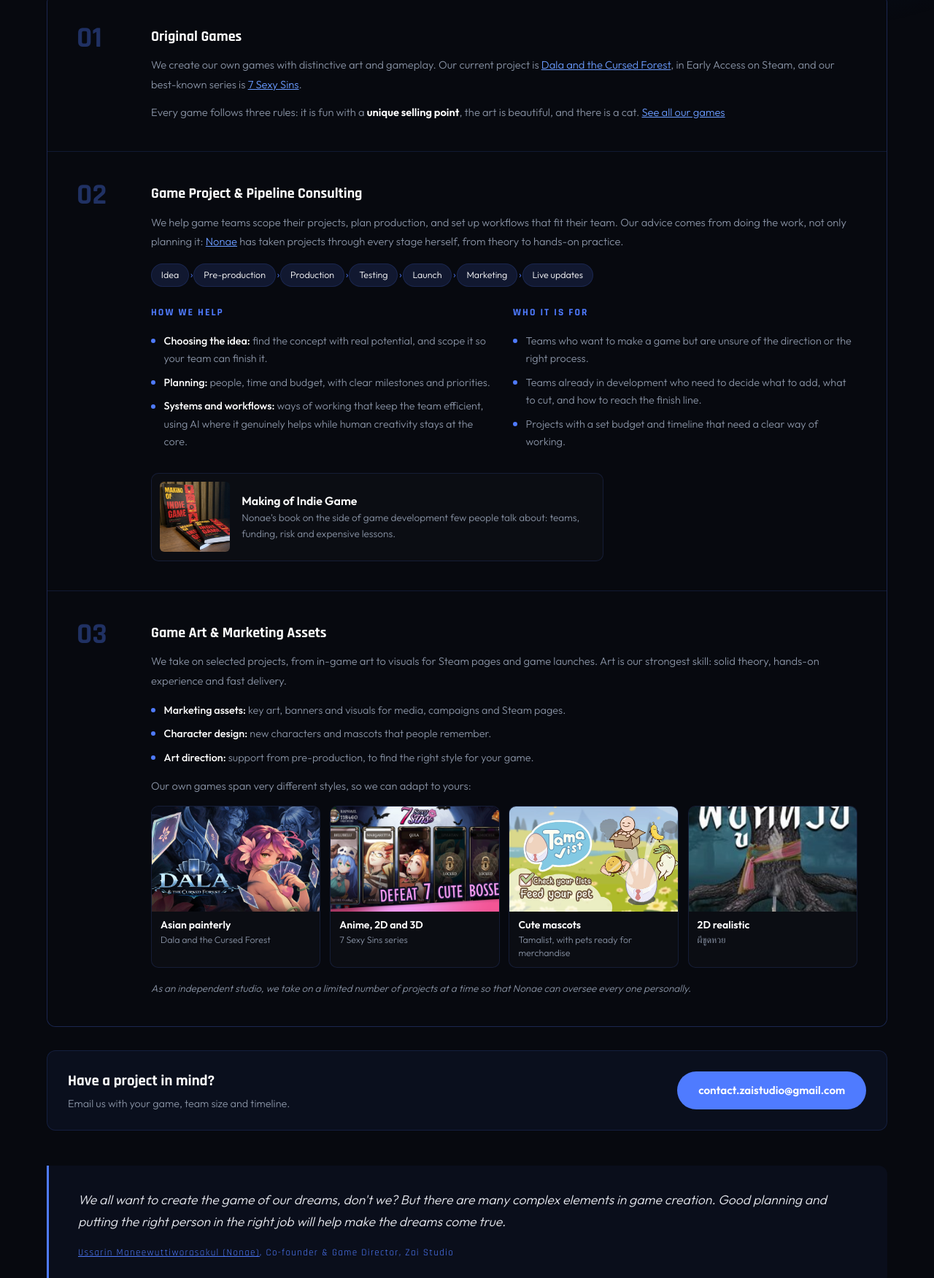
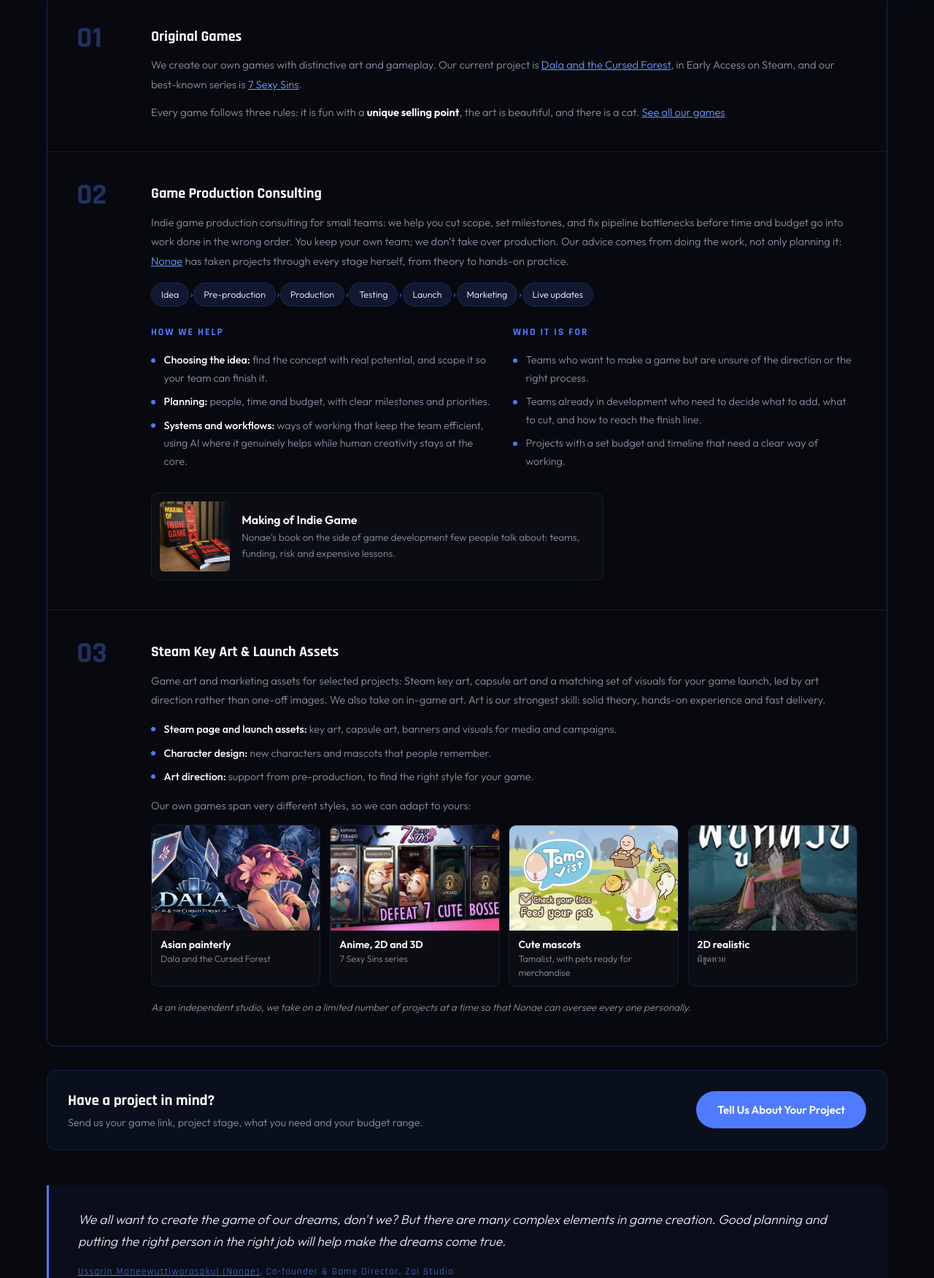
Before and after one commit to Vindnae/zaistudio-web, a plain HTML site: page services.html in a window 1280 px wide. Shown: the part 590-2341 px from the top of the page at 73% size. Drawn offline with Linux system fonts and the light colour scheme.

Commit message:
SEO: consulting and Steam key art wording, project inquiry button, Nonae Vind, Dala fusion hook
Co-Authored-By: Claude Opus 5.5 <noreply@anthropic.com>
Claude-Session: https://claude.ai/code/session_019DjvchKrHqu4B1WiiYdPoX

```diff
--- a/services.html
+++ b/services.html
@@ -3,13 +3,13 @@
 <head>
 <meta charset="UTF-8">
 <meta name="viewport" content="width=device-width, initial-scale=1.0">
-<title>What We Do | Zai Studio</title>
+<title>Indie Game Production Consulting &amp; Steam Key Art | Zai Studio</title>
   <link rel="canonical" href="https://www.zaistudio.net/services.html">
-  <meta name="description" content="Zai Studio makes original games and helps game teams with project scoping, production planning and pipelines, plus selected game art and Steam marketing assets.">
+  <meta name="description" content="Zai Studio makes original games and offers indie game production consulting (scope, milestones, pipeline) plus selected Steam key art, capsule art and game launch marketing assets.">
   <meta name="keywords" content="Zai Studio, original games, game production consulting, game pipeline, game art, Steam page art, game marketing assets, Thailand">
   <meta name="author" content="Zai Studio">
-  <meta property="og:title" content="What We Do | Zai Studio">
-  <meta property="og:description" content="Zai Studio makes original games and helps game teams with project scoping, production planning and pipelines, plus selected game art and Steam marketing assets.">
+  <meta property="og:title" content="Indie Game Production Consulting &amp; Steam Key Art | Zai Studio">
+  <meta property="og:description" content="Zai Studio makes original games and offers indie game production consulting (scope, milestones, pipeline) plus selected Steam key art, capsule art and game launch marketing assets.">
   <meta property="og:image" content="https://www.zaistudio.net/assets/images/zai-studio-share-v7.jpg">
   <meta property="og:image:width" content="1200">
   <meta property="og:image:height" content="630">
@@ -17,8 +17,8 @@
   <meta property="og:url" content="https://www.zaistudio.net/services.html">
   <meta property="og:type" content="website">
   <meta name="twitter:card" content="summary_large_image">
-  <meta name="twitter:title" content="What We Do | Zai Studio">
-  <meta name="twitter:description" content="Zai Studio makes original games and helps game teams with project scoping, production planning and pipelines, plus selected game art and Steam marketing assets.">
+  <meta name="twitter:title" content="Indie Game Production Consulting &amp; Steam Key Art | Zai Studio">
+  <meta name="twitter:description" content="Zai Studio makes original games and offers indie game production consulting (scope, milestones, pipeline) plus selected Steam key art, capsule art and game launch marketing assets.">
   <meta name="twitter:image" content="https://www.zaistudio.net/assets/images/zai-studio-share-v7.jpg">
 <link rel="preconnect" href="https://fonts.googleapis.com">
 <link href="https://fonts.googleapis.com/css2?family=Rajdhani:wght@400;500;600;700&family=Outfit:wght@300;400;500;600&display=swap" rel="stylesheet">
@@ -105,7 +105,7 @@ footer{background:var(--bg2);border-top:1px solid var(--border);padding:3rem cla
 .wwd-styles b{display:block;color:#fff;font-size:0.88rem;font-weight:600}
 .wwd-note{font-size:0.85rem!important;font-style:italic}
 </style>
-<script type="application/ld+json">{"@context": "https://schema.org", "@graph": [{"@type": "WebSite", "@id": "https://www.zaistudio.net/#website", "url": "https://www.zaistudio.net/", "name": "Zai Studio", "publisher": {"@id": "https://www.zaistudio.net/#org"}}, {"@type": "Organization", "@id": "https://www.zaistudio.net/#org", "name": "Zai Studio", "legalName": "ZAI STUDIO CO., LTD.", "url": "https://www.zaistudio.net/"}, {"@type": "WebPage", "@id": "https://www.zaistudio.net/services.html", "url": "https://www.zaistudio.net/services.html", "name": "What We Do | Zai Studio", "inLanguage": "en", "isPartOf": {"@id": "https://www.zaistudio.net/#website"}, "description": "Zai Studio makes original games and helps game teams with project scoping, production planning and pipelines, plus selected game art and Steam marketing assets.", "publisher": {"@id": "https://www.zaistudio.net/#org"}}]}</script>
+<script type="application/ld+json">{"@context": "https://schema.org", "@graph": [{"@type": "WebSite", "@id": "https://www.zaistudio.net/#website", "url": "https://www.zaistudio.net/", "name": "Zai Studio", "publisher": {"@id": "https://www.zaistudio.net/#org"}}, {"@type": "Organization", "@id": "https://www.zaistudio.net/#org", "name": "Zai Studio", "legalName": "ZAI STUDIO CO., LTD.", "url": "https://www.zaistudio.net/"}, {"@type": "WebPage", "@id": "https://www.zaistudio.net/services.html", "url": "https://www.zaistudio.net/services.html", "name": "Indie Game Production Consulting & Steam Key Art | Zai Studio", "inLanguage": "en", "isPartOf": {"@id": "https://www.zaistudio.net/#website"}, "description": "Zai Studio makes original games and offers indie game production consulting (scope, milestones, pipeline) plus selected Steam key art, capsule art and game launch marketing assets.", "publisher": {"@id": "https://www.zaistudio.net/#org"}}]}</script>
 </head>
 <body>
 <div class="bg-canvas"></div>
@@ -141,8 +141,8 @@ footer{background:var(--bg2);border-top:1px solid var(--border);padding:3rem cla
         <p>Every game follows three rules: it is fun with a <strong style="color:#fff">unique selling point</strong>, the art is beautiful, and there is a cat. <a href="games.html" style="color:var(--accent2)">See all our games</a></p>
       </div></div>
       <div class="svc" id="consulting"><div class="svc-num">02</div><div>
-        <h3>Game Project &amp; Pipeline Consulting</h3>
-        <p>We help game teams scope their projects, plan production, and set up workflows that fit their team. Our advice comes from doing the work, not only planning it: <a href="about.html#ussarin" style="color:var(--accent2)">Nonae</a> has taken projects through every stage herself, from theory to hands-on practice.</p>
+        <h3>Game Production Consulting</h3>
+        <p>Indie game production consulting for small teams: we help you cut scope, set milestones, and fix pipeline bottlenecks before time and budget go into work done in the wrong order. You keep your own team; we don&rsquo;t take over production. Our advice comes from doing the work, not only planning it: <a href="about.html#ussarin" style="color:var(--accent2)">Nonae</a> has taken projects through every stage herself, from theory to hands-on practice.</p>
         <div class="wwd-flow"><span>Idea</span><span>Pre-production</span><span>Production</span><span>Testing</span><span>Launch</span><span>Marketing</span><span>Live updates</span></div>
         <div class="wwd-cols">
           <div><h4>How we help</h4><ul class="wwd-list">
@@ -159,10 +159,10 @@ footer{background:var(--bg2);border-top:1px solid var(--border);padding:3rem cla
         <a class="wwd-book" href="about.html#book"><img src="assets/images/making-of-indie-game-book.jpg" alt="Making of Indie Game book by Ussarin" loading="lazy"><span><strong>Making of Indie Game</strong>Nonae&rsquo;s book on the side of game development few people talk about: teams, funding, risk and expensive lessons.</span></a>
       </div></div>
       <div class="svc" id="art"><div class="svc-num">03</div><div>
-        <h3>Game Art &amp; Marketing Assets</h3>
-        <p>We take on selected projects, from in-game art to visuals for Steam pages and game launches. Art is our strongest skill: solid theory, hands-on experience and fast delivery.</p>
+        <h3>Steam Key Art &amp; Launch Assets</h3>
+        <p>Game art and marketing assets for selected projects: Steam key art, capsule art and a matching set of visuals for your game launch, led by art direction rather than one-off images. We also take on in-game art. Art is our strongest skill: solid theory, hands-on experience and fast delivery.</p>
         <ul class="wwd-list">
-          <li><strong>Marketing assets:</strong> key art, banners and visuals for media, campaigns and Steam pages.</li>
+          <li><strong>Steam page and launch assets:</strong> key art, capsule art, banners and visuals for media and campaigns.</li>
           <li><strong>Character design:</strong> new characters and mascots that people remember.</li>
           <li><strong>Art direction:</strong> support from pre-production, to find the right style for your game.</li>
         </ul>
@@ -177,8 +177,8 @@ footer{background:var(--bg2);border-top:1px solid var(--border);padding:3rem cla
       </div></div>
     </div>
     <div class="wwd-cta">
-      <div><h3>Have a project in mind?</h3><p>Email us with your game, team size and timeline.</p></div>
-      <a href="mailto:contact.zaistudio@gmail.com" class="btn-primary">contact.zaistudio@gmail.com</a>
+      <div><h3>Have a project in mind?</h3><p>Send us your game link, project stage, what you need and your budget range.</p></div>
+      <a href="mailto:contact.zaistudio@gmail.com?subject=Project%20inquiry&amp;body=Game%20link%3A%0AProject%20stage%3A%0AWhat%20you%20need%20help%20with%3A%0ABudget%20range%3A%0A" class="btn-primary">Tell Us About Your Project</a>
     </div>
     <div class="quote-block">
       <blockquote>We all want to create the game of our dreams, don't we? But there are many complex elements in game creation. Good planning and putting the right person in the right job will help make the dreams come true.</blockquote>
```
Also changed, not shown: about.html (+4 -3 lines), game-dala-th.html (+2 -2 lines), game-dala.html (+2 -2 lines), index.html (+1 -1 lines).
